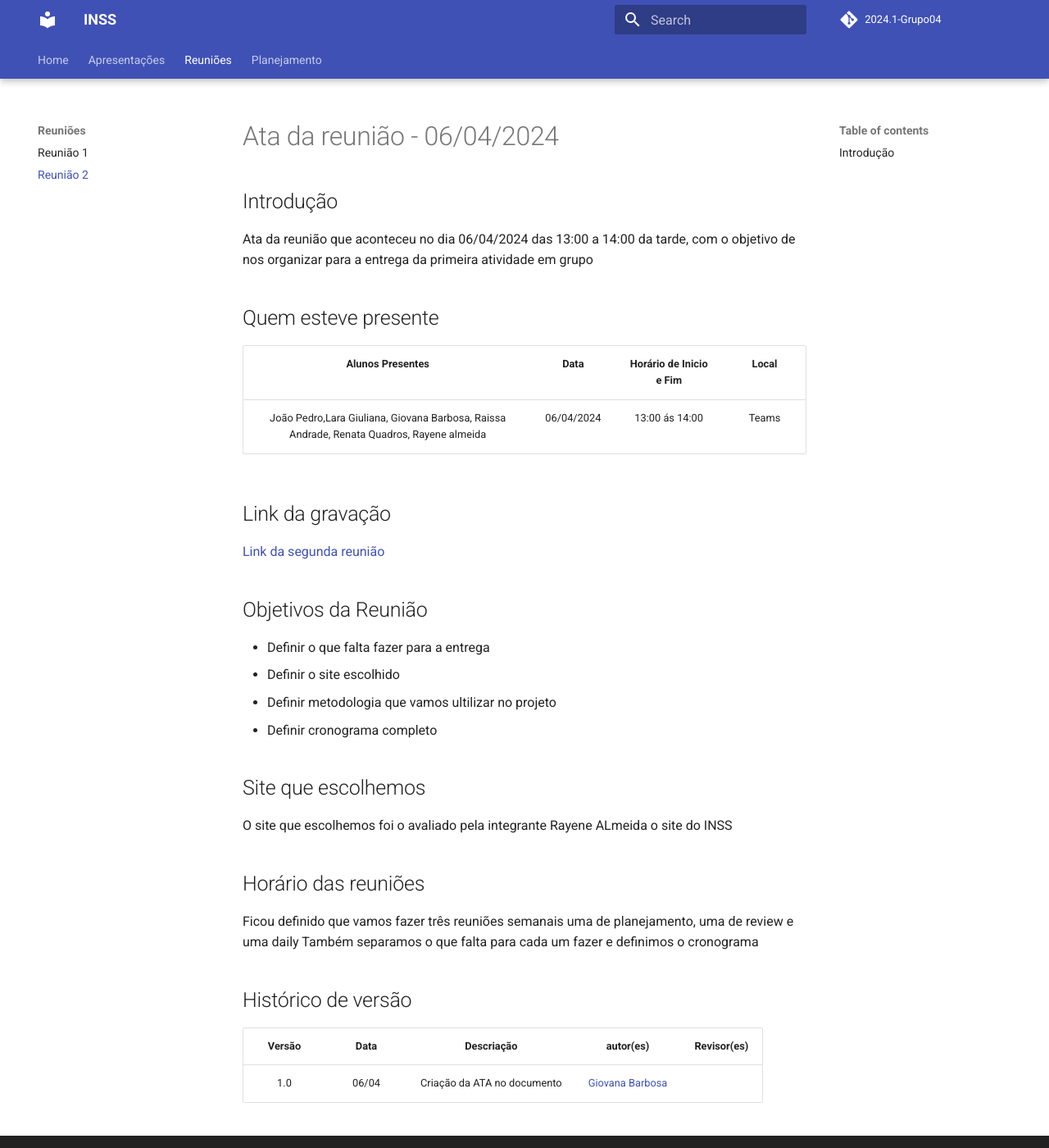
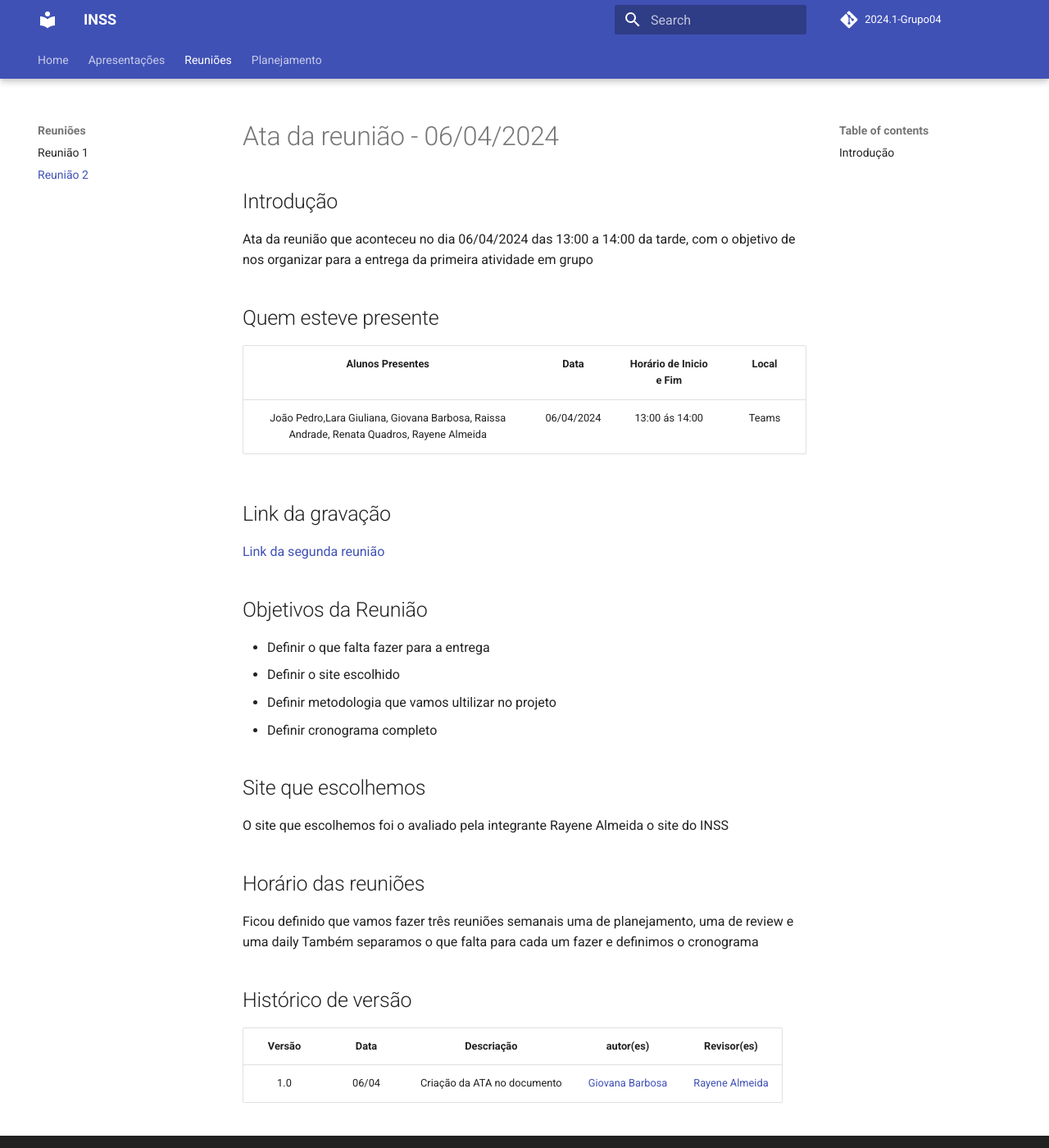
Before and after one commit to Interacao-Humano-Computador/2024.1-PCDF, an MkDocs documentation site: the page built from docs/reunioes/reuniao02.md, in a window 1280 px wide and 1400 px high. Shown: the whole window at 82% size. Built offline with MkDocs 1.6.1 and Material for MkDocs 9.7.7, drawn with Linux system fonts in a browser that asks for light colours.

Commit message:
revisaoReuniao2

```diff
--- a/docs/reunioes/reuniao02.md
+++ b/docs/reunioes/reuniao02.md
@@ -9,7 +9,7 @@
 
 | Alunos Presentes       | Data | Horário de Inicio e Fim                                 | Local            |
 | :--------: | :----: | :--------------------:                    | :---------------: |
-| João Pedro,Lara Giuliana, Giovana Barbosa, Raissa Andrade, Renata Quadros, Rayene almeida |  06/04/2024   | 13:00 ás 14:00                    | Teams  |
+| João Pedro,Lara Giuliana, Giovana Barbosa, Raissa Andrade, Renata Quadros, Rayene Almeida |  06/04/2024   | 13:00 ás 14:00                    | Teams  |
 
 ## Link da gravação
 
@@ -23,7 +23,7 @@
 - Definir cronograma completo
 
 ## Site que escolhemos
- O site que escolhemos foi o avaliado pela integrante Rayene ALmeida o site do INSS
+ O site que escolhemos foi o avaliado pela integrante Rayene Almeida o site do INSS
 
 ## Horário das reuniões
 Ficou definido que vamos fazer três reuniões semanais uma de planejamento, uma de review e uma daily
@@ -32,4 +32,4 @@
 ## Histórico de versão
 |                            Versão                             |              Data               |                    Descriação                     | autor(es)           |  Revisor(es)          |
 | :----------------------------------------------------------: | :-------------------------------: | :-------------------------------------------------: | :-------------------------------: |  :-------------------------------: |
-| 1.0 |  06/04  | Criação da ATA no documento |[Giovana Barbosa ](https://github.com/gio221)|         |
+| 1.0 |  06/04  | Criação da ATA no documento |[Giovana Barbosa ](https://github.com/gio221)|[Rayene Almeida](https://github.com/rayenealmeida)|
```
